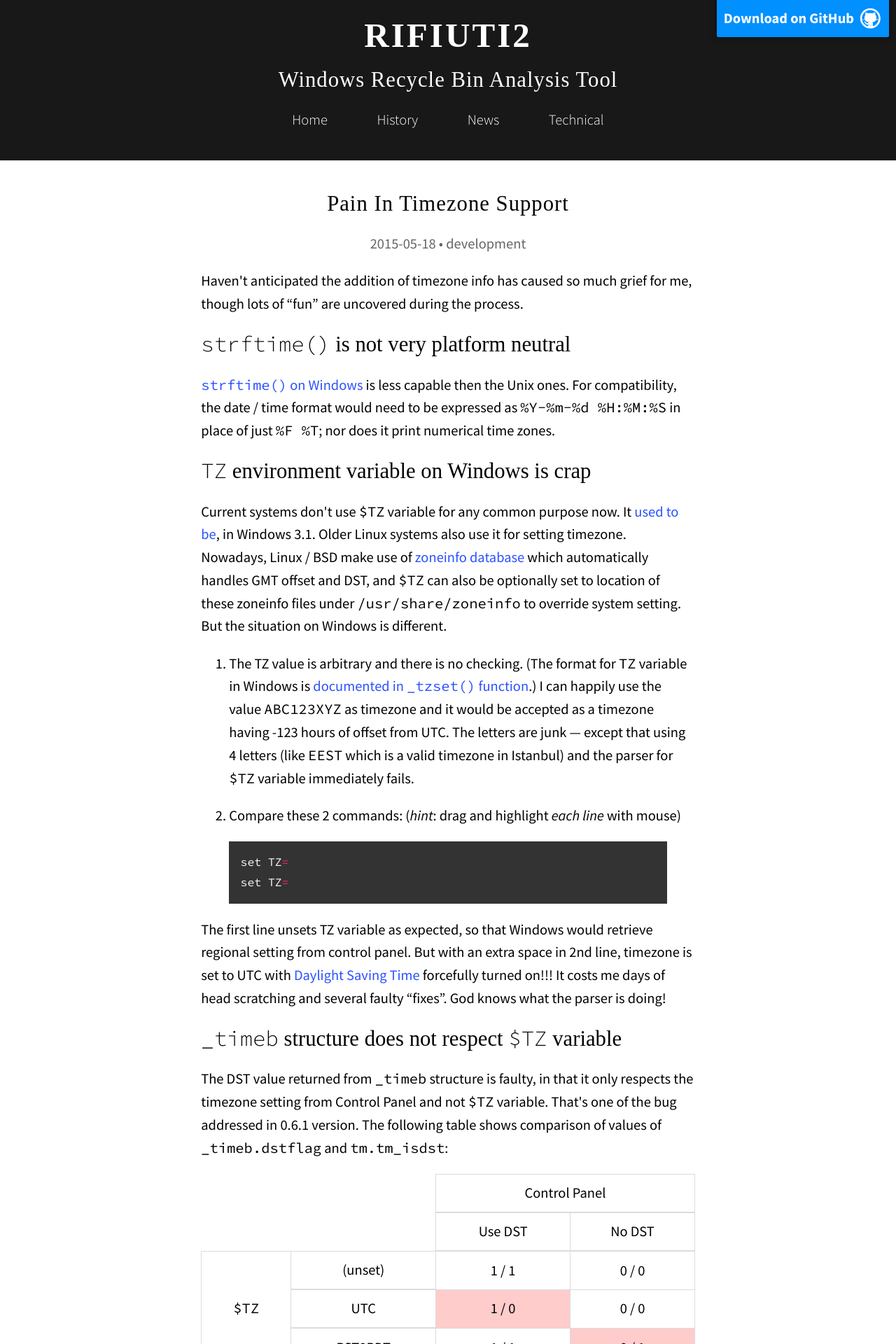
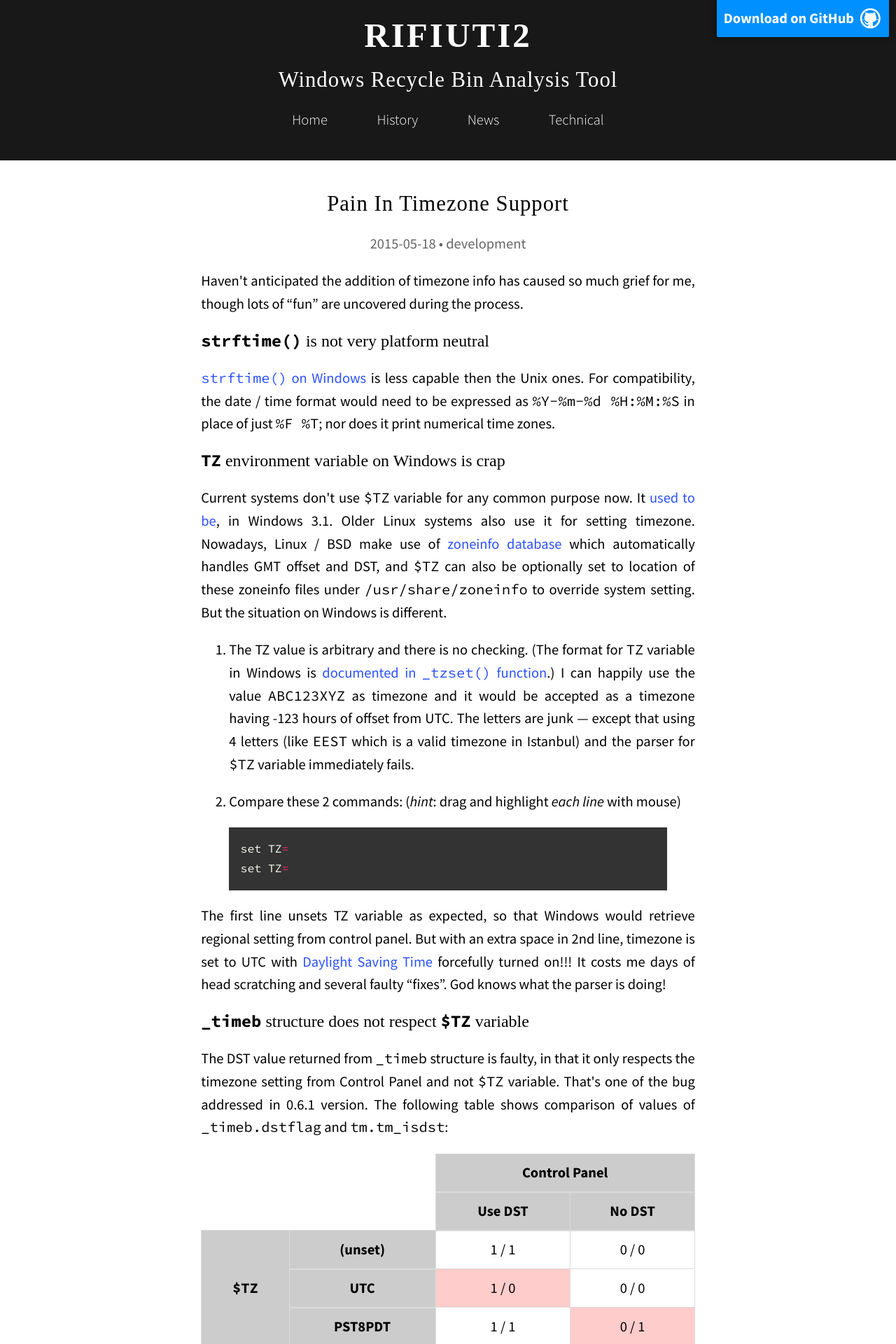
Before and after one commit to abelcheung/rifiuti2, a Jekyll site: the page built from _posts/2015-05-18-pain-in-timezone-support.md, in a window 1280 px wide. Shown: the top 1920 px of the page at 70% size. Built offline with Jekyll 4.4.1, drawn with Linux system fonts in a browser that asks for light colours; nearby versions of some CDN libraries; some web fonts are replaced; comment, search, counter and statistics services are not loaded.

```diff
--- a/_posts/2015-05-18-pain-in-timezone-support.md
+++ b/_posts/2015-05-18-pain-in-timezone-support.md
@@ -9,14 +9,14 @@ grief for me, though lots of &ldquo;fun&rdquo; are uncovered during the
 process.
 <!--more-->
 
-## `strftime()` is not very platform neutral
+### `strftime()` is not very platform neutral
 
 [`strftime()` on Windows][1] is less capable then the Unix ones. For
 compatibility, the date / time format would need to be expressed as
 `%Y-%m-%d %H:%M:%S` in place of just `%F %T`; nor does it print
 numerical time zones.
 
-## `TZ` environment variable on Windows is crap
+### `TZ` environment variable on Windows is crap
 
 Current systems don&apos;t use `$TZ` variable for any common purpose now.
 It [used to be][2], in Windows 3.1. Older Linux systems also use it for
@@ -43,7 +43,7 @@ in 2nd line, timezone is set to UTC with [Daylight Saving Time][5]
 forcefully turned on!!! It costs me days of head scratching and several
 faulty &ldquo;fixes&rdquo;. God knows what the parser is doing!
 
-## `_timeb` structure does not respect `$TZ` variable
+### `_timeb` structure does not respect `$TZ` variable
 
 The DST value returned from `_timeb` structure is faulty, in that it
 only respects the timezone setting from Control Panel and not `$TZ`
@@ -53,7 +53,7 @@ The following table shows comparison of values of `_timeb.dstflag` and
 
 <table style="border:1px black; text-align:center">
 <tr>
-<th style="border: 0" colspan="2" rowspan="2"></th>
+<td style="border: 0" colspan="2" rowspan="2"></td>
 <th colspan="2">Control Panel</th>
 </tr>
 <tr><th>Use DST</th><th>No DST</th></tr>
@@ -80,7 +80,7 @@ requiring one to perform extra steps to detect and adjust the value
 based on DST status. Only `tm.tm_isdst` is reliable enough for use in
 `rifiuti2`.
 
-## `INFO` file stores UTC time since 95
+### `INFO` file stores UTC time since 95
 
 Enough Windows bashing. Actually, Microsoft developers are surprisingly
 forward-thinking in some aspects.
--- a/_sass/basic.sass
+++ b/_sass/basic.sass
@@ -19,6 +19,8 @@ h1, h2, h3, h4, h5, h6
     line-height: 1em
     a
         font-size: 1.2em
+    > code
+        font-weight: 600
 
 a
     color: inherit
@@ -33,7 +35,7 @@ code
     font-family: "Source Code Pro", "Consolas", "DejaVu Sans Mono", monospace
 
 strong, b, th
-    font-weight: 400
+    font-weight: 600
 
 iframe, img, embed, object, video
     max-width: 100%
@@ -47,6 +49,9 @@ table
     th, td
         padding: .5em .7em
         border: 1px solid
+
+th
+    background-color: #ccc
 
 pre
     overflow: auto
@@ -74,6 +79,8 @@ article
         text-align: center
     > div
         margin-bottom: 2em
+        p
+            text-align: justify
     footer a
         border: 1px solid
         border-radius: 3px
```
Also changed, not shown: index.md (+1 -1 lines).
